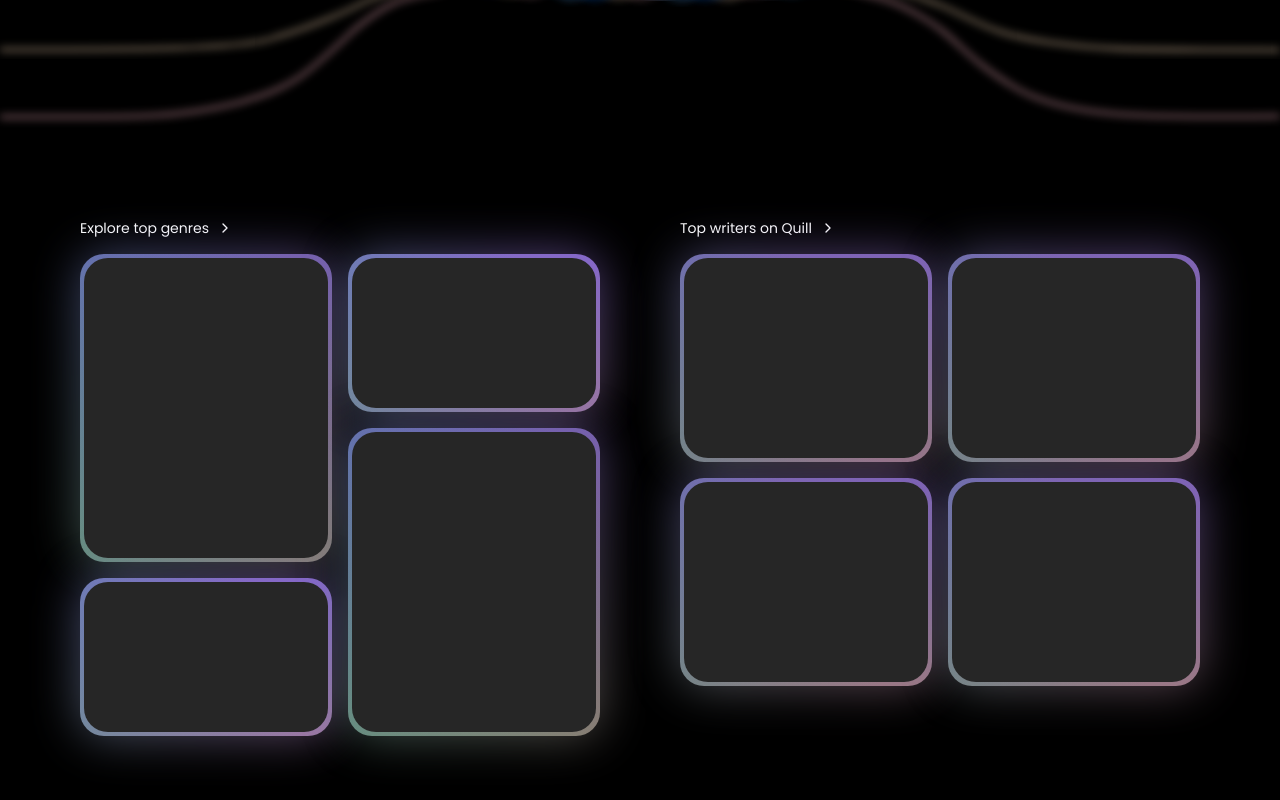
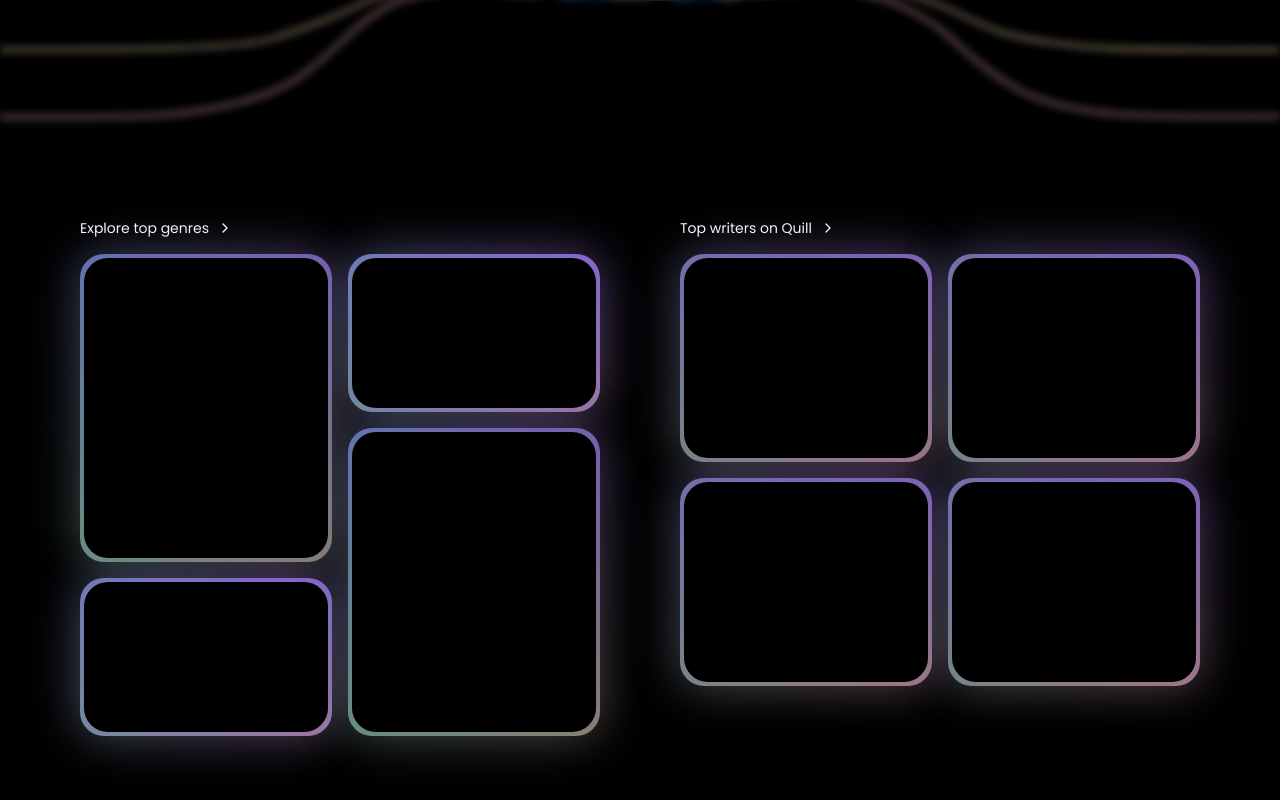
Before and after one commit to DivyamSingh19/Quill, a React (Vite) app: page / in a window 1280 px wide. Shown: the part 762-1562 px from the top of the page. Built offline with nearby package versions, Linux system fonts and the light colour scheme; no server answers.

Commit message:
Update Grid.tsx

```diff
--- a/src/components/Grid.tsx
+++ b/src/components/Grid.tsx
@@ -17,7 +17,7 @@ const GridSection = ({ title, children, className = "" }) => {
 const Card = ({ className = "" }) => {
   return (
     <CardGradient>
-      <div className={`bg-neutral-800 rounded-3xl ${className}`}></div>
+      <div className={`bg-black rounded-3xl ${className}`}></div>
     </CardGradient>
   );
 };
```
